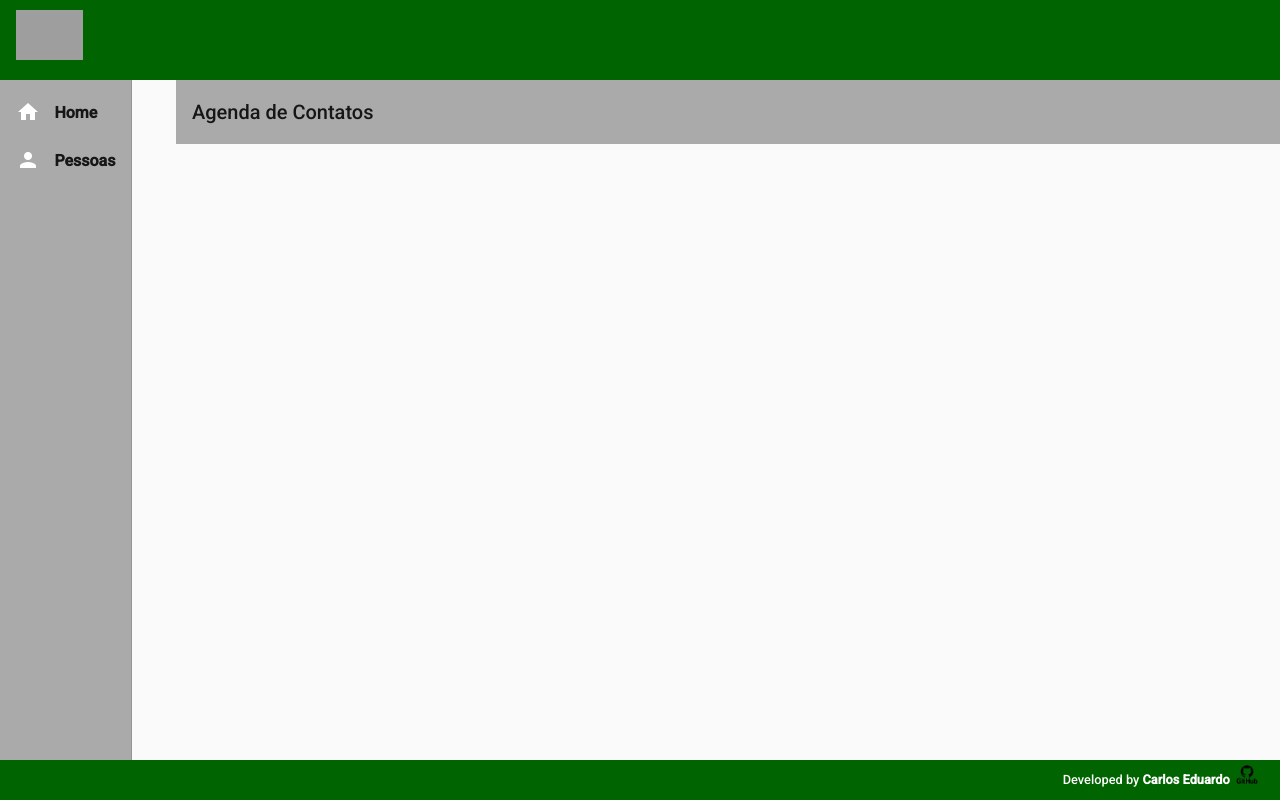
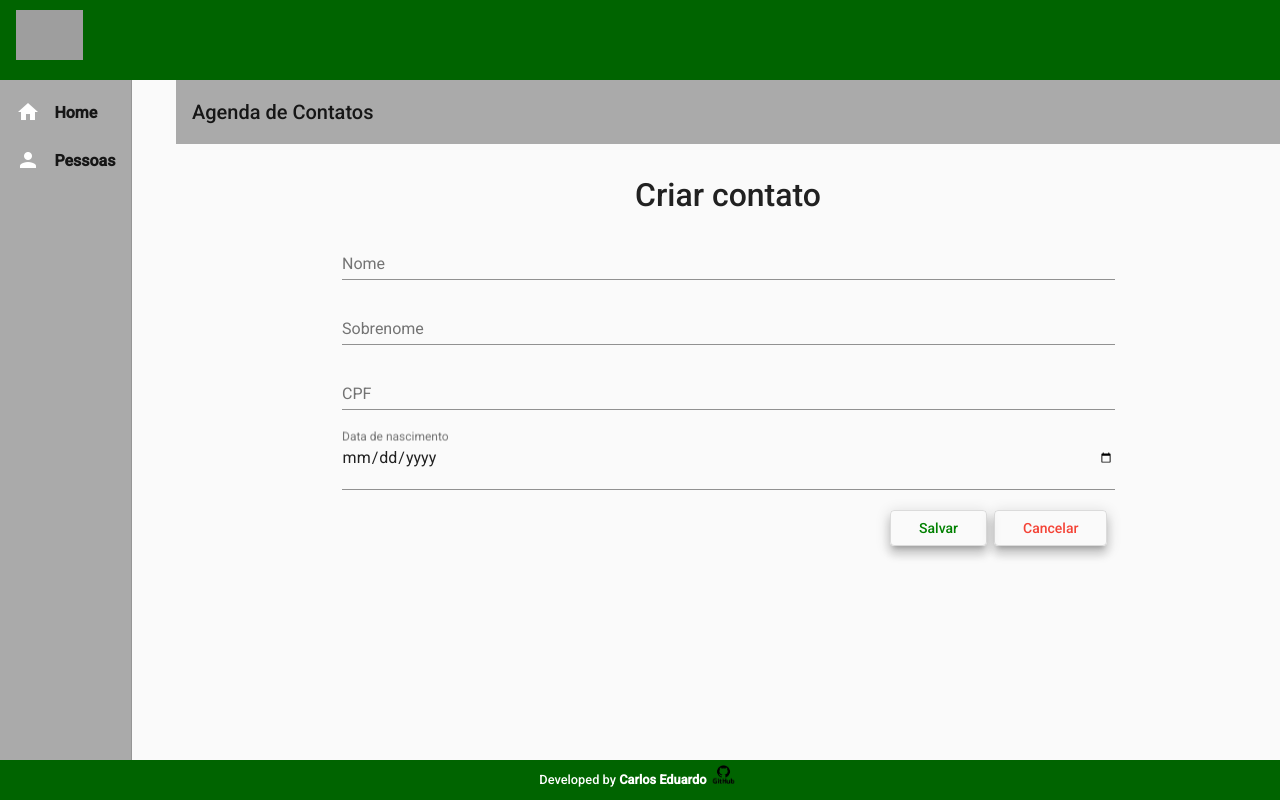
Before and after one commit to carllosmattos/contacts-book-front, an Angular app: page /persons/create in a window 1280 px wide. Before the commit this address led to /. Built offline with nearby package versions, Linux system fonts and the light colour scheme; grey boxes are pictures that could not be loaded.

Commit message:
Create method implemented with validation message toast

```diff
--- a/src/app/app-routing.module.ts
+++ b/src/app/app-routing.module.ts
@@ -2,10 +2,12 @@ import { NgModule } from "@angular/core";
 import { RouterModule, Routes } from "@angular/router";
 import { PersonListComponent } from "./components/views/person/person-list/person-list.component";
 import { HomeComponent } from "./components/views/home/home.component";
+import { PersonCreateComponent } from "./components/views/person/person-create/person-create.component";
 
 const routes: Routes = [
   { path: "", component: HomeComponent },
   { path: "persons", component: PersonListComponent },
+  { path: "persons/create", component: PersonCreateComponent },
 ];
 
 @NgModule({
--- a/src/app/components/template/footer/footer.component.css
+++ b/src/app/components/template/footer/footer.component.css
@@ -1,7 +1,7 @@
 .footer {
   position: fixed;
   bottom: 0;
-  justify-content: flex-end;
+  justify-content: center;
   font-size: 0.8em;
   height: 5%;
   width: 100%;
--- /dev/null
+++ b/src/app/components/views/person/person-create/person-create.component.css
@@ -0,0 +1,29 @@
+form {
+  text-align: center;
+  width: 70%;
+  margin: 2em auto 0 auto;
+}
+
+h1 {
+  font-size: 2em;
+  font-weight: 500;
+}
+
+.form {
+  width: 100%;
+}
+
+.buttons {
+  width: 100%;
+  text-align: end;
+}
+
+.button-salvar {
+  color: green;
+}
+
+button {
+  margin-right: 0.5em;
+  padding-right: 2em;
+  padding-left: 2em;
+}
--- /dev/null
+++ b/src/app/components/views/person/person-create/person-create.component.html
@@ -0,0 +1,28 @@
+<form>
+  <h1>Criar contato</h1>
+
+  <mat-form-field class="form">
+    <mat-label>Nome</mat-label>
+    <input matInput [(ngModel)]="person.name" type="text" name="name" placeholder="Ex.: Carlos Eduardo">
+  </mat-form-field>
+
+  <mat-form-field class="form">
+    <mat-label>Sobrenome</mat-label>
+    <input matInput [(ngModel)]="person.surname" type="text" name="surname" placeholder="Ex.: Vieira de Matos">
+  </mat-form-field>
+
+  <mat-form-field class="form">
+    <mat-label>CPF</mat-label>
+    <input matInput [(ngModel)]="person.cpf" type="text" name="cpf" placeholder="Ex.: 000.000.000-00">
+  </mat-form-field>
+
+  <mat-form-field class="form">
+    <mat-label>Data de nascimento</mat-label>
+    <input matInput [(ngModel)]="person.birthday" type="date" name="birthday" placeholder="Ex.: Vieira de Matos">
+  </mat-form-field>
+
+  <div class="buttons">
+    <button (click)="create()" class="mat-elevation-z8 button-salvar" mat-stroked-button>Salvar</button>
+    <button class="mat-elevation-z8" mat-stroked-button color="warn">Cancelar</button>
+  </div>
+</form>
--- /dev/null
+++ b/src/app/components/views/person/person-create/person-create.component.ts
@@ -0,0 +1,36 @@
+import { Component, OnInit } from "@angular/core";
+import { Router } from "@angular/router";
+import { PersonListService } from "../person-list.service";
+import { Person } from "../person.model";
+
+@Component({
+  selector: "app-person-create",
+  templateUrl: "./person-create.component.html",
+  styleUrls: ["./person-create.component.css"],
+})
+export class PersonCreateComponent implements OnInit {
+  constructor(private service: PersonListService, private router: Router) {}
+
+  person: Person = {
+    name: "",
+    surname: "",
+    cpf: "",
+    birthday: new Date(2013, 9, 22),
+  };
+
+  ngOnInit(): void {}
+
+  create(): void {
+    this.service.create(this.person).subscribe(
+      (response) => {
+        this.router.navigate(["persons"]);
+        this.service.message("Contato salvo com sucesso!");
+      },
+      (err) => {
+        for (let i = 0; i < err.error.errors.length; i++) {
+          this.service.message(err.error.errors[i].message);
+        }
+      }
+    );
+  }
+}
--- a/src/app/components/views/person/person-list.service.ts
+++ b/src/app/components/views/person/person-list.service.ts
@@ -1,5 +1,6 @@
 import { HttpClient } from "@angular/common/http";
 import { Injectable } from "@angular/core";
+import { MatSnackBar } from "@angular/material/snack-bar";
 import { Observable } from "rxjs";
 import { environment } from "src/environments/environment";
 import { Person } from "./person.model";
@@ -8,7 +9,7 @@ import { Person } from "./person.model";
   providedIn: "root",
 })
 export class PersonListService {
-  constructor(private http: HttpClient) {}
+  constructor(private http: HttpClient, private _snack: MatSnackBar) {}
 
   baseUrl: String = environment.baseUrl;
 
@@ -16,4 +17,17 @@ export class PersonListService {
     const url = `${this.baseUrl}/persons`;
     return this.http.get<Person[]>(url);
   }
+
+  create(person: Person): Observable<Person> {
+    const url = `${this.baseUrl}/persons`;
+    return this.http.post<Person>(url, person);
+  }
+
+  message(str: String): void {
+    this._snack.open(`${str}`, "Ok!", {
+      horizontalPosition: "end",
+      verticalPosition: "top",
+      duration: 3000,
+    });
+  }
 }
--- a/src/app/components/views/person/person-list/person-list.component.html
+++ b/src/app/components/views/person/person-list/person-list.component.html
@@ -3,7 +3,7 @@
     <h1>Pessoas</h1>
   </div> -->
 
-  <button class="mat-elevation-z8" mat-stroked-button>NOVO CONTATO</button>
+  <button class="mat-elevation-z8" (click)="navigateToPersonCreate()" mat-stroked-button>NOVO CONTATO</button>
 
   <div class="mat-elevation-z8 content-table">
     <table class="table" mat-table [dataSource]="persons">
--- a/src/app/components/views/person/person-list/person-list.component.ts
+++ b/src/app/components/views/person/person-list/person-list.component.ts
@@ -1,4 +1,5 @@
 import { Component, OnInit } from "@angular/core";
+import { Router } from "@angular/router";
 import { PersonListService } from "../person-list.service";
 import { Person } from "../person.model";
 
@@ -20,7 +21,7 @@ export class PersonListComponent implements OnInit {
 
   persons: Person[] = [];
 
-  constructor(private service: PersonListService) {}
+  constructor(private service: PersonListService, private router: Router) {}
 
   ngOnInit(): void {
     this.findAll();
@@ -32,4 +33,8 @@ export class PersonListComponent implements OnInit {
       this.persons = response;
     });
   }
+
+  navigateToPersonCreate() {
+    this.router.navigate(["persons/create"]);
+  }
 }
```
Also changed, not shown: src/app/app.module.ts (+10 -0 lines).
